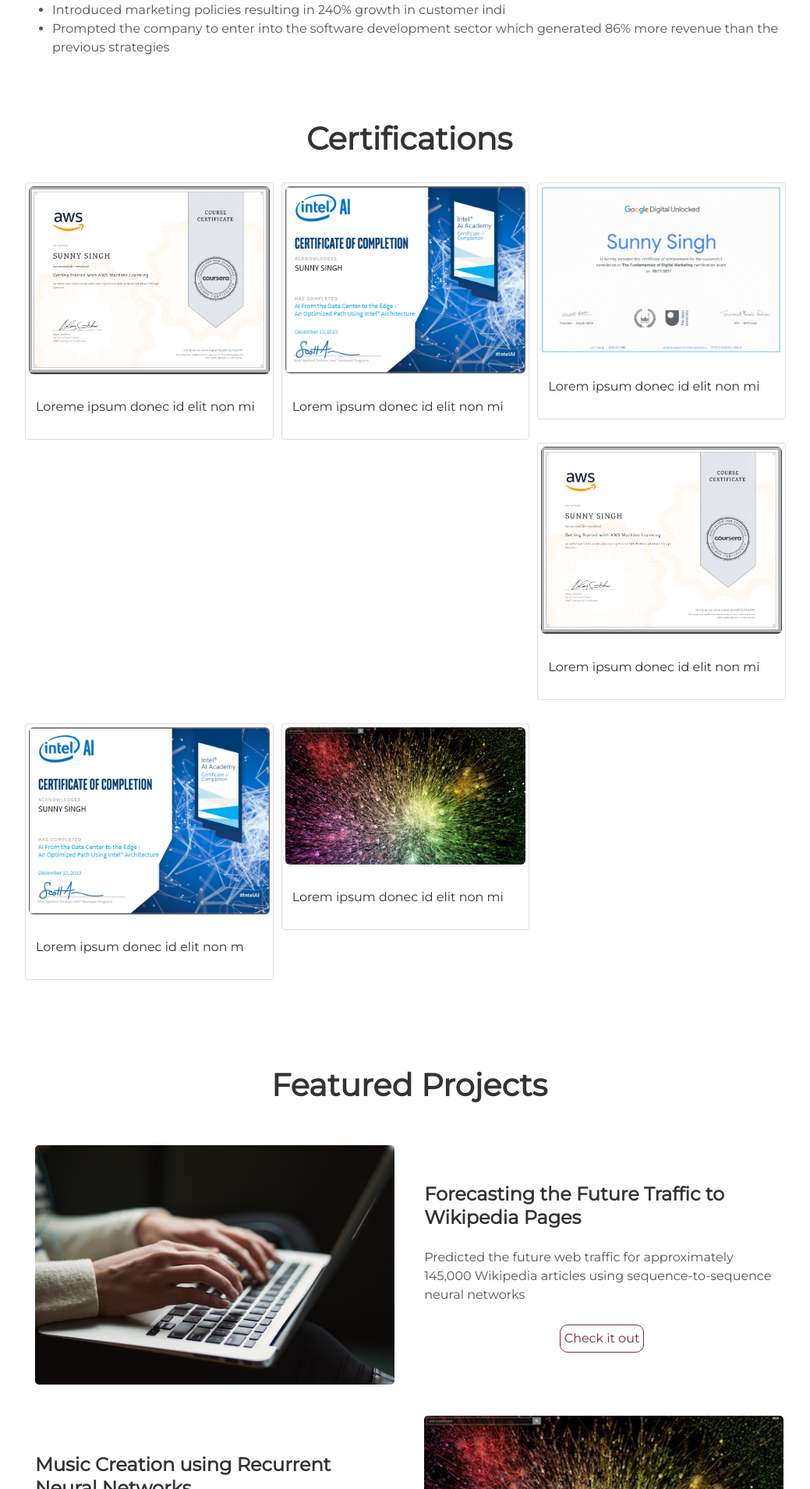
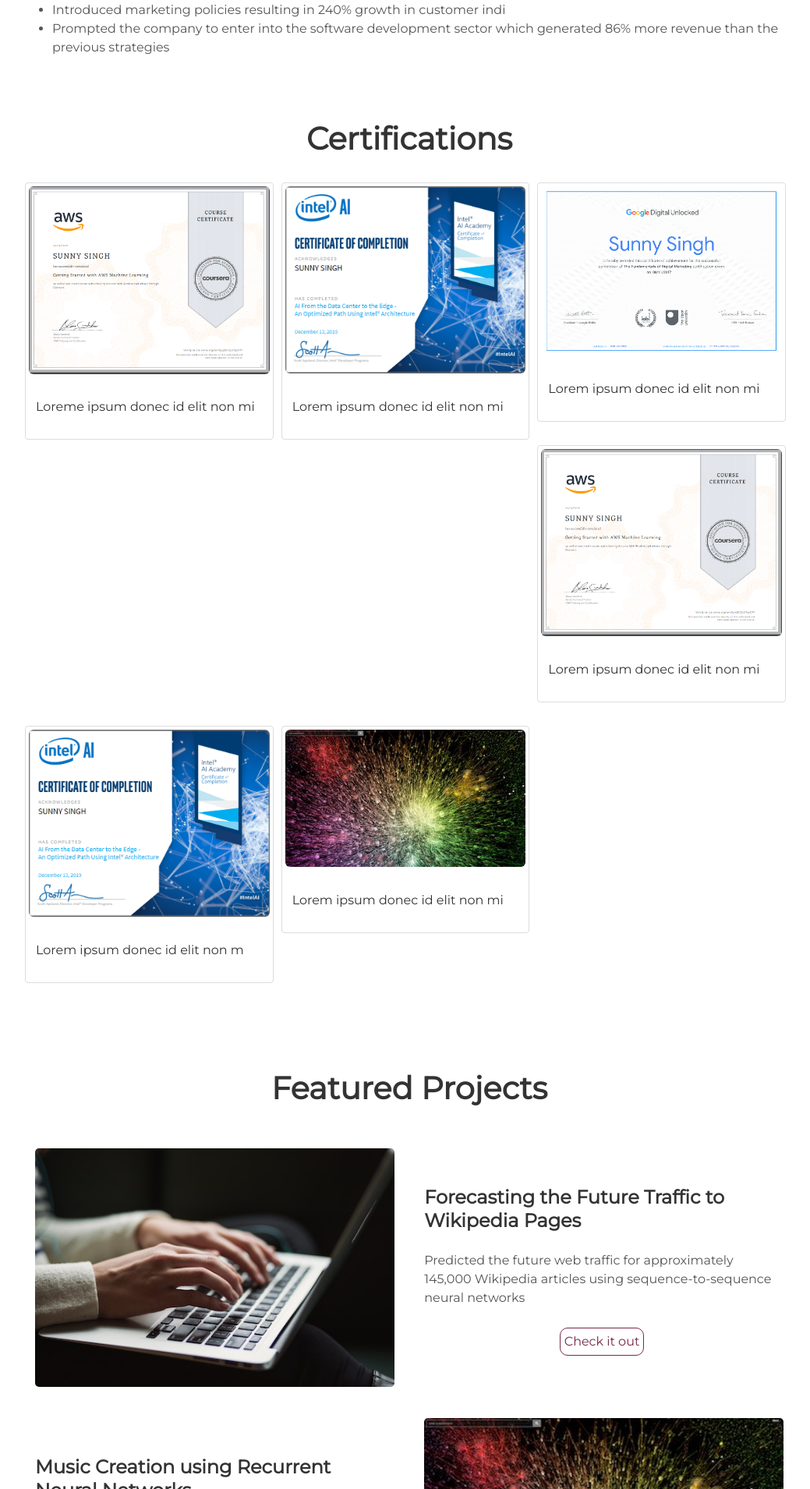
Before and after one commit to arkadee/arkadee.github.io, a Jekyll site: the page built from index.html, in a window 1280 px wide. Shown: the part 2585-4495 px from the top of the page at 78% size, without its empty margins (115-1154 px from the left). Built offline with Jekyll 4.4.1, drawn with Linux system fonts in a browser that asks for light colours.

Commit message:
Update certifications.html

```diff
--- a/_includes/certifications.html
+++ b/_includes/certifications.html
@@ -60,7 +60,7 @@
         <div class="column1">
           <div class="thumbnail">
             <a href="/w3images/fjords.jpg" target="_blank">
-              <img src="assets/img/cert1.png" class="img-rounded" alt="Snow" style="width:100%">
+              <img src="assets/img/cert6.png" class="img-rounded" alt="Snow" style="width:100%">
             </a>
               <div class="caption">
                 <p>Lorem ipsum donec id elit non mi</p>
```
